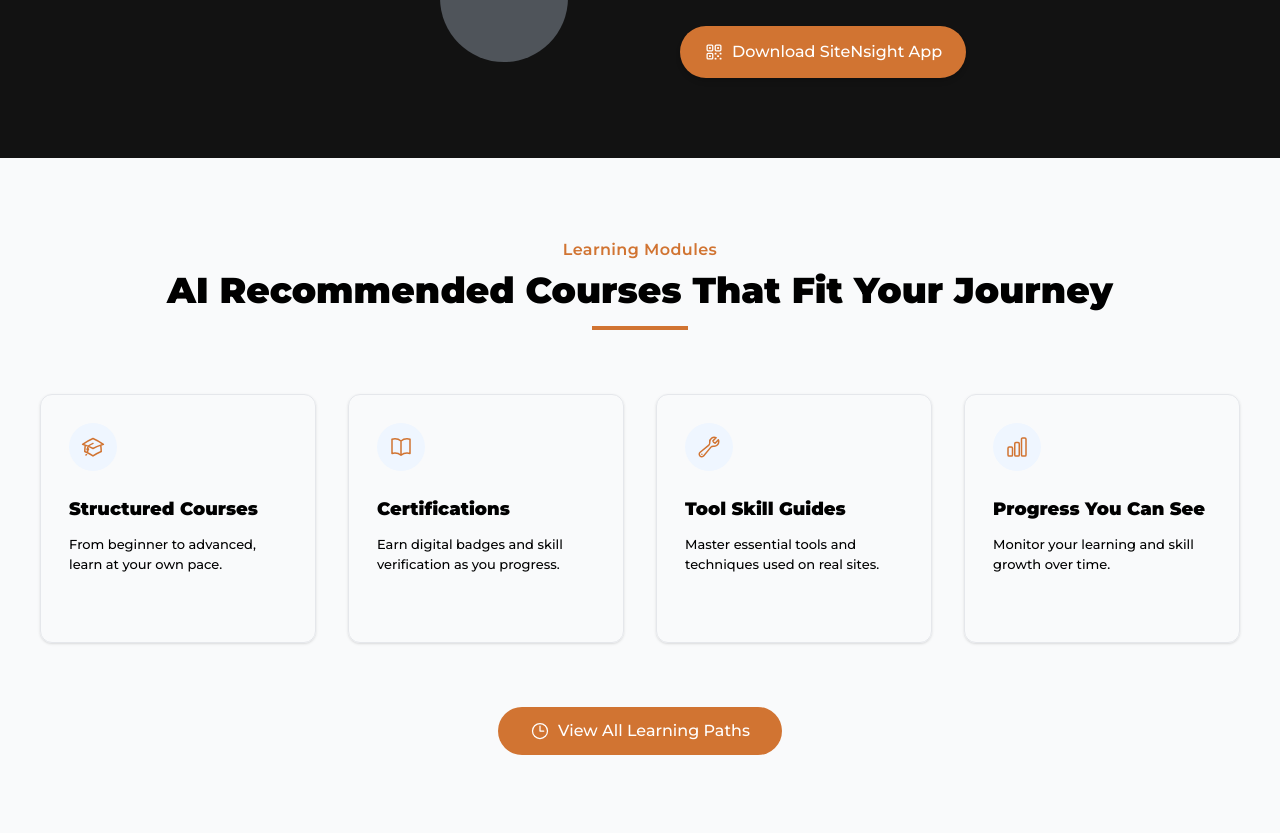
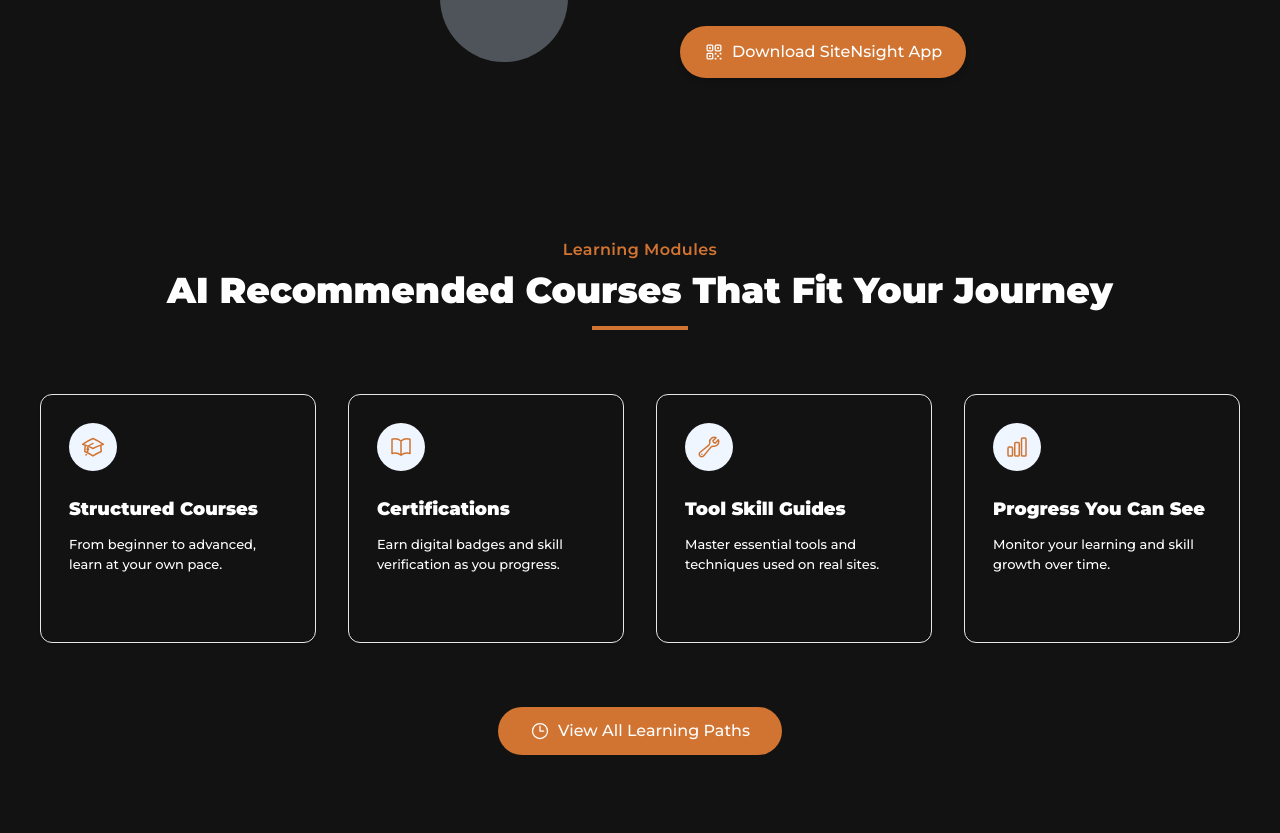
Before and after one commit to orlamee/siten-sight, a Next.js app: page / in a window 1280 px wide. Shown: the part 1207-2040 px from the top of the page. Built offline with nearby package versions, Linux system fonts and the light colour scheme; grey boxes are pictures that could not be loaded.

Commit message:
Refactor code structure for improved readability and maintainability

```diff
--- a/src/app/components/Learning.tsx
+++ b/src/app/components/Learning.tsx
@@ -31,13 +31,13 @@ const learningItems = [
 
 export default function Learning() {
   return (
-    <section className="bg-gray-50 py-20">
+    <section className="py-20">
       <div className="container mx-auto px-6 md:px-10">
         <div className="text-center mb-16">
           <span className="text-[#d17432] font-semibold tracking-wide">
             Learning Modules
           </span>
-          <h2 className="text-4xl text-black font-bold mt-2 mb-4">
+          <h2 className="text-4xl font-bold mt-2 mb-4">
           AI Recommended Courses That Fit Your Journey
           </h2>
           <div className="w-24 h-1 bg-[#d17432] mx-auto"></div>
@@ -53,10 +53,10 @@ export default function Learning() {
                 <div className="bg-blue-50 p-3 rounded-full w-12 h-12 flex items-center justify-center mb-6 group-hover:bg-blue-100 transition">
                   <item.icon className="h-6 w-6 text-[#d17432]" />
                 </div>
-                <h3 className="text-black text-lg font-bold mb-3">
+                <h3 className="text-lg font-bold mb-3">
                   {item.title}
                 </h3>
-                <p className="text-[13px] mb-6 text-black font-[500]">
+                <p className="text-[13px] mb-6 font-[500]">
                   {item.description}
                 </p>
                 <a
```
Also changed, not shown: public/images/homee.png (added).
